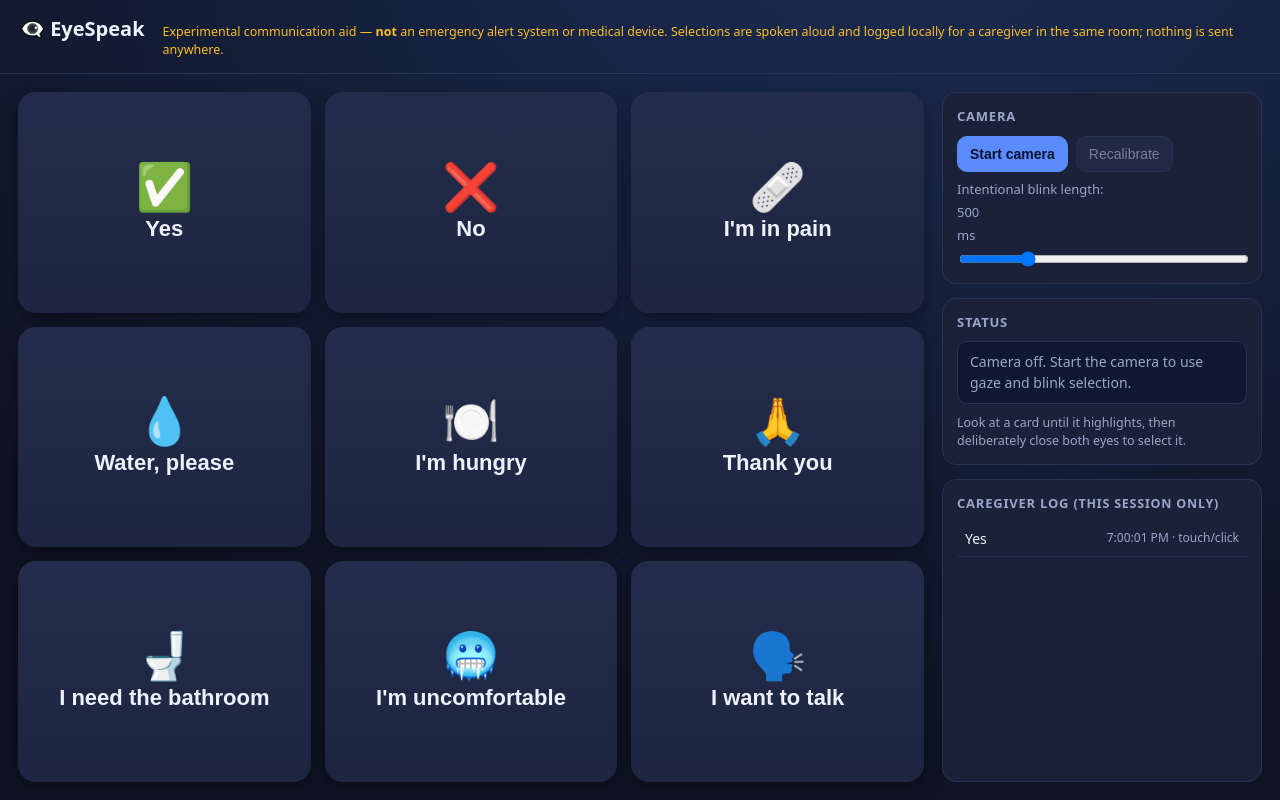
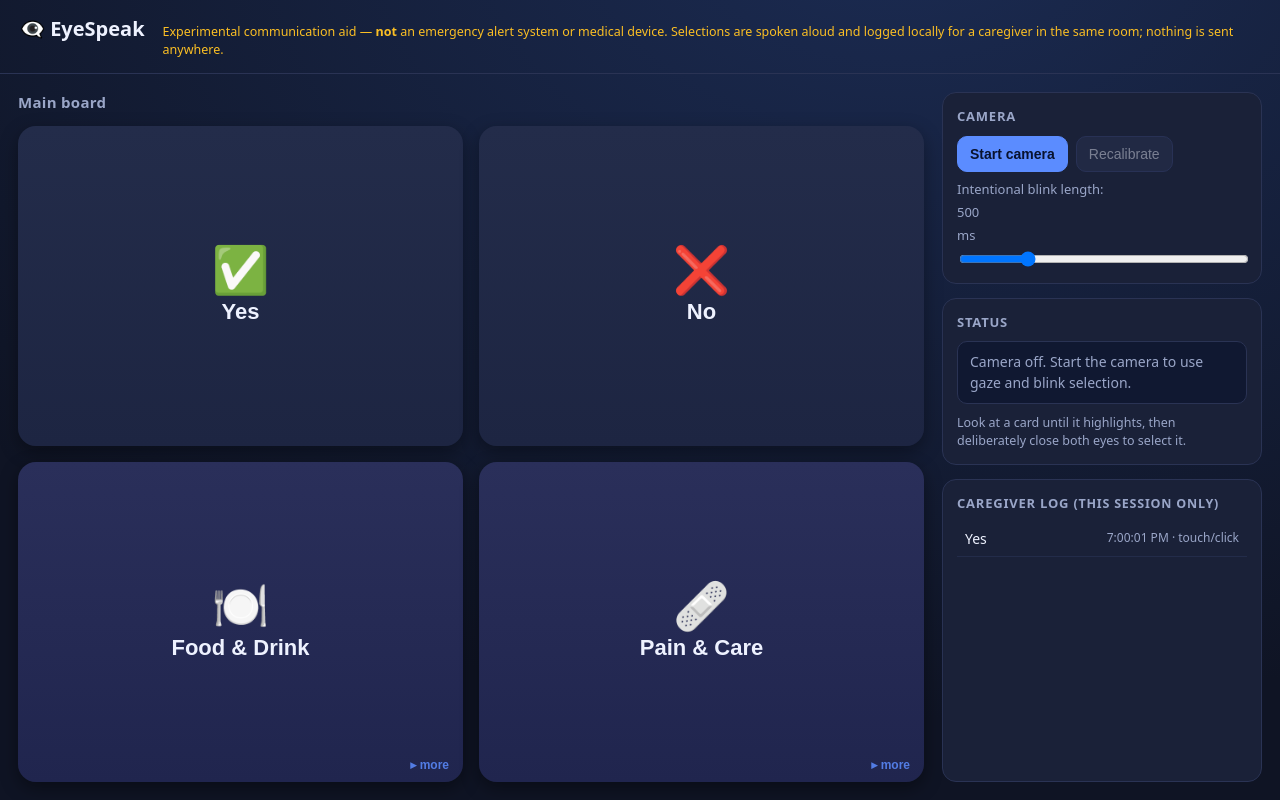
Before and after one commit to Hamzas-github/eyespeak, a plain HTML site: page eye-tracker-aac.html in a window 1280 px wide. Both pictures are taken after a click on the button "Yes". Drawn offline with Linux system fonts and the light colour scheme.

Commit message:
Two-level menu: four big targets for low gaze accuracy
Replace the flat nine-card board with a 2x2 menu (Yes, No, Food,
Pain). Food and Pain drill into a 2x2 sub-menu with a Back card.
Fewer, larger targets are much easier to hit with WebGazer's rough
accuracy. Same blink/gaze selection engine; cards now navigate or
speak depending on node type. Breadcrumb shows the current level.

```diff
--- a/eye-tracker-aac.html
+++ b/eye-tracker-aac.html
@@ -24,7 +24,12 @@
   @media (max-width:880px){ main{grid-template-columns:1fr} }
 
   /* Board */
-  .board{display:grid; grid-template-columns:repeat(3,1fr); grid-auto-rows:1fr; gap:14px; min-height:60vh}
+  .boardcol{display:flex; flex-direction:column; gap:12px; min-height:0}
+  #crumb{font-size:15px; font-weight:600; color:var(--muted); letter-spacing:.02em}
+  .board{flex:1; display:grid; grid-template-columns:repeat(2,1fr); grid-auto-rows:1fr; gap:16px; min-height:60vh}
+  .card.category{background:linear-gradient(180deg,#2a2f5a,#20254e); box-shadow:0 6px 18px rgba(0,0,0,.4)}
+  .card.category::after{content:'▸ more'; position:absolute; bottom:10px; right:14px; font-size:12px; font-weight:600; color:var(--accent); opacity:.85}
+  .card.back{background:linear-gradient(180deg,#23314a,#1b2740)}
   .card{
     position:relative; border:0; border-radius:18px; cursor:pointer; color:var(--text);
     background:linear-gradient(180deg,var(--card),#1d2542); box-shadow:0 6px 18px rgba(0,0,0,.35);
@@ -106,7 +111,10 @@
 </header>
 
 <main>
-  <section class="board" id="board" aria-label="Communication board"></section>
+  <div class="boardcol">
+    <div id="crumb" aria-live="polite">Main board</div>
+    <section class="board" id="board" aria-label="Communication board"></section>
+  </div>
 
   <aside>
     <div class="panel">
@@ -176,10 +184,23 @@ const CFG = {
   faceLostMs: 700,         // grace before we declare tracking lost
   ease: 0.18,              // cursor glide damping toward the snapped card centre (lower = smoother/slower)
 };
-const PHRASES = [
-  {e:'✅', t:'Yes'},          {e:'❌', t:'No'},            {e:'🩹', t:"I'm in pain"},
-  {e:'💧', t:'Water, please'},{e:'🍽️', t:"I'm hungry"},   {e:'🙏', t:'Thank you'},
-  {e:'🚽', t:'I need the bathroom'},{e:'🥶', t:"I'm uncomfortable"},{e:'🗣️', t:'I want to talk'},
+// Two-level menu: fewer, bigger targets so low gaze accuracy still works.
+// A node is a leaf (has `say`), a category (has `children`), or Back (has `back`).
+const TREE = [
+  {e:'✅', t:'Yes',  say:'Yes'},
+  {e:'❌', t:'No',   say:'No'},
+  {e:'🍽️', t:'Food & Drink', children:[
+    {e:'💧', t:'Water, please',      say:'Water, please'},
+    {e:'🍔', t:"I'm hungry",         say:"I'm hungry"},
+    {e:'☕', t:'Something to drink',  say:'I would like something to drink'},
+    {e:'⬅️', t:'Back', back:true},
+  ]},
+  {e:'🩹', t:'Pain & Care', children:[
+    {e:'😣', t:"I'm in pain",        say:"I'm in pain"},
+    {e:'🚽', t:'I need the toilet',  say:'I need the toilet'},
+    {e:'💊', t:'I need medication',  say:'I need my medication'},
+    {e:'⬅️', t:'Back', back:true},
+  ]},
 ];
 
 const S = {
@@ -197,14 +218,22 @@ const S = {
 
 /* ---------- DOM ---------- */
 const board=document.getElementById('board');
-const cards=PHRASES.map((p,i)=>{
-  const b=document.createElement('button');
-  b.className='card'; b.dataset.idx=i; b.type='button';
-  b.innerHTML=`<span class="emoji">${p.e}</span><span>${p.t}</span>`;
-  b.setAttribute('aria-label',p.t);
-  b.addEventListener('click',()=>select(b,'touch/click'));
-  board.appendChild(b); return b;
-});
+let cards=[];                 // buttons currently on screen
+function renderView(nodes, title){
+  board.replaceChildren();
+  cards=nodes.map(node=>{
+    const b=document.createElement('button');
+    b.className='card'+(node.children?' category':'')+(node.back?' back':'');
+    b.type='button'; b.setAttribute('aria-label',node.t);
+    b.innerHTML=`<span class="emoji">${node.e}</span><span>${node.t}</span>`;
+    b._node=node;
+    b.addEventListener('click',()=>activate(b,'touch/click'));
+    board.appendChild(b); return b;
+  });
+  document.getElementById('crumb').textContent = title || 'Main board';
+  // fresh view: drop any in-progress gaze/blink so nothing fires on the way in
+  S.gazeCard=S.candCard=S.blinkGazeCard=null; S.closedSince=null; S.armed=false; resetRing();
+}
 const cursor=document.getElementById('cursor');
 const ring=document.getElementById('ring');
 const ringProg=ring.querySelector('.prog');
@@ -219,15 +248,18 @@ let toastT;
 function toast(msg){ toastEl.textContent=msg; toastEl.classList.add('show'); clearTimeout(toastT); toastT=setTimeout(()=>toastEl.classList.remove('show'),2200); }
 function speak(text){ if(!('speechSynthesis'in window))return; speechSynthesis.cancel(); speechSynthesis.speak(new SpeechSynthesisUtterance(text)); }
 
-function select(card, via){
+function activate(card, via){
   const now=performance.now();
   if(now-S.lastSelect < CFG.cooldownMs && via!=='touch/click') return;  // cooldown (manual click always allowed)
   S.lastSelect=now; S.armed=false; resetRing();
-  const phrase=PHRASES[+card.dataset.idx].t;
-  speak(phrase); toast('Spoke: “'+phrase+'”');
+  const node=card._node;
+  if(node.children){ renderView(node.children, node.t); return; }   // drill into a category
+  if(node.back){ renderView(TREE, null); return; }                  // back to the main board
+  // leaf: speak + log
+  speak(node.say); toast('Spoke: “'+node.say+'”');
   const li=document.createElement('li');
   const ts=new Date().toLocaleTimeString();
-  li.innerHTML=`<span>${phrase}</span><time>${ts} · ${via}</time>`;
+  li.innerHTML=`<span>${node.say}</span><time>${ts} · ${via}</time>`;
   logEl.prepend(li);
   card.classList.add('fired'); setTimeout(()=>card.classList.remove('fired'),350);
 }
@@ -293,7 +325,7 @@ function handleBlink(bothClosed, bothOpen, now){
   } else if(S.closedSince!=null){                          // reopen edge -> decide
     const dur=now-S.closedSince;
     if(isDeliberateBlink(dur,S.blinkMinMs,CFG.maxBlinkMs) && S.blinkGazeCard && now-S.lastSelect>=CFG.cooldownMs){
-      select(S.blinkGazeCard,'blink');
+      activate(S.blinkGazeCard,'blink');
     }
     S.closedSince=null; S.blinkGazeCard=null; resetRing();
   } else { resetRing(); }
@@ -473,13 +505,15 @@ blinkDur.addEventListener('input',()=>{ S.blinkMinMs=+blinkDur.value; document.g
 document.addEventListener('keydown',e=>{
   if(e.key===' '){
     const target=settledCard() || S.gazeCard || (document.activeElement.classList?.contains('card')?document.activeElement:null);
-    if(target){ e.preventDefault(); select(target,'keyboard'); }
+    if(target){ e.preventDefault(); activate(target,'keyboard'); }
   } else if(e.key==='Enter'){
     const f=document.activeElement;
-    if(f && f.classList && f.classList.contains('card')){ e.preventDefault(); select(f,'keyboard'); }
+    if(f && f.classList && f.classList.contains('card')){ e.preventDefault(); activate(f,'keyboard'); }
   }
 });
 window.addEventListener('resize',()=>{ S.gx=Math.min(S.gx,innerWidth); S.gy=Math.min(S.gy,innerHeight); });
+
+renderView(TREE, null);   // draw the main board
 
 /* ---------- self-test (?selftest) ---------- */
 if(location.search.includes('selftest')){
```
Also changed, not shown: README.md.
